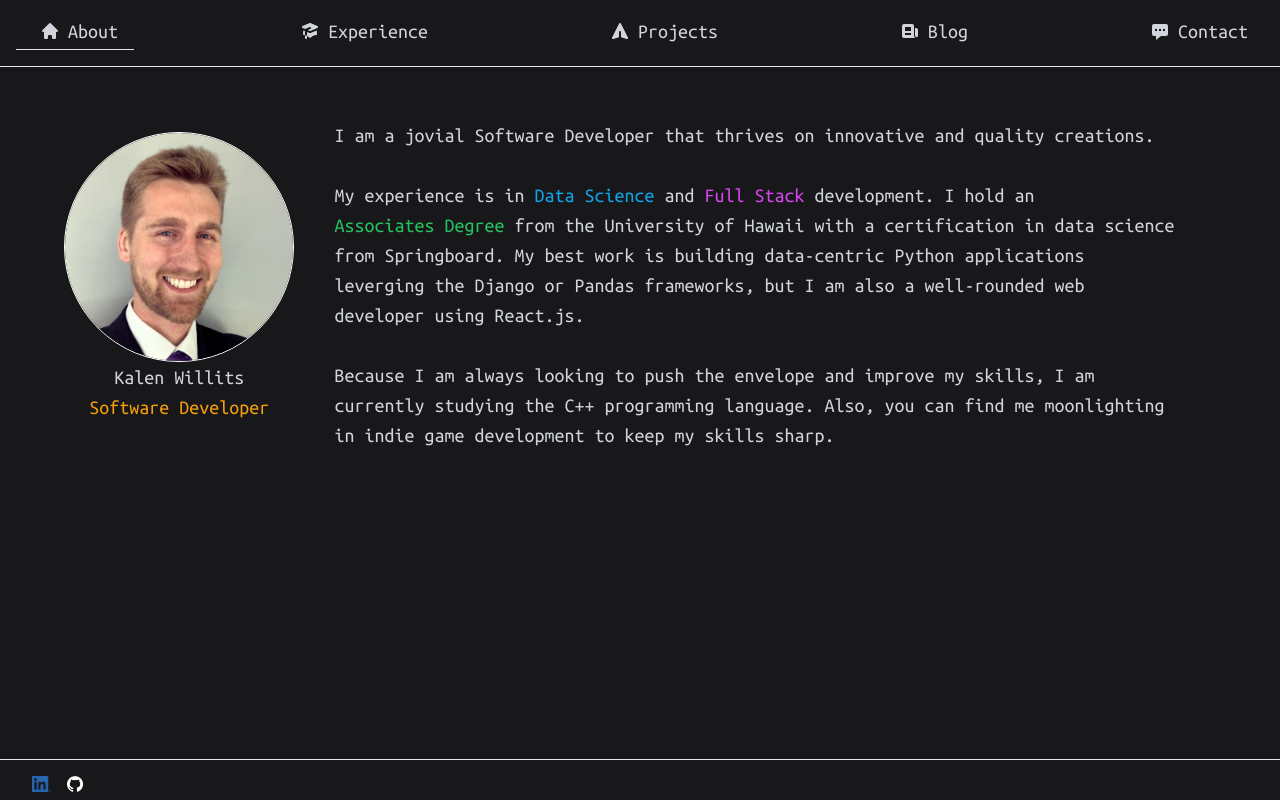
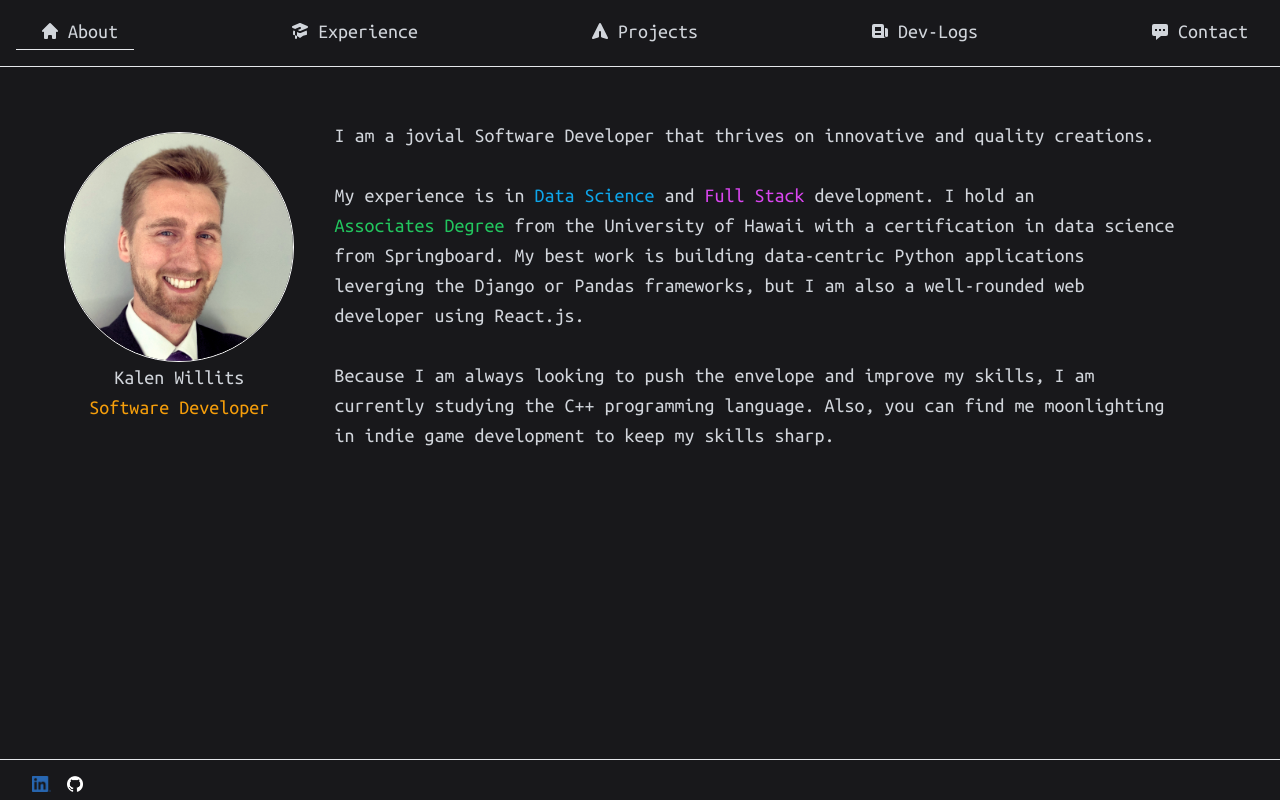
Before and after one commit to kalenwillits/portfolio, a Next.js app: page / in a window 1280 px wide. Built offline with nearby package versions, Linux system fonts and the light colour scheme.

Commit message:
Renaming blog

```diff
--- a/components/BlogCard.js
+++ b/components/DevLogCard.js
@@ -1,5 +1,5 @@
 
-const BlogCard = ({ data }) => {
+const DevLogCard = ({ data }) => {
   return (
     <div key={data.title} className="grid grid-cols-6 p-4 text-gray-300 rounded-lg border">
     <div className="col-span-6 pr-4 pb-4 mr-4 border-b md:col-span-2 md:border-b-0 md:border-r min-w-fit md:">
@@ -15,4 +15,4 @@ const BlogCard = ({ data }) => {
   )
 };
 
-export default BlogCard;
+export default DevLogCard;
--- a/data/blogs.js
+++ b/data/devLogs.js
@@ -1,4 +1,4 @@
-export const blogs =
+export const devLogs =
   [
     {
       title:
--- a/data/tabs.js
+++ b/data/tabs.js
@@ -15,8 +15,8 @@ export const tabs = [
     icon: "PaperAirplane",
   },
   {
-    title: "Blog",
-    url: "/blog/",
+    title: "Dev-Logs",
+    url: "/dev-logs/",
     icon: "Newspaper",
   },
   {
--- a/pages/blog.js
+++ /dev/null
@@ -1,18 +0,0 @@
-import Layout from "../components/Layout";
-import BlogCard from "../components/BlogCard";
-import { blogs } from "../data/blogs";
-
-const Blog = () => {
-    return (
-      <Layout activeTab="Blog">
-        <div className="md:mt-10">
-          {blogs.map((item, index) => (
-            <BlogCard data={item}/>
-            )
-          )}
-        </div>
-      </Layout>
-    );
-  };
-
-export default Blog;
--- /dev/null
+++ b/pages/dev-logs.js
@@ -0,0 +1,18 @@
+import Layout from "../components/Layout";
+import DevLogCard from "../components/DevLogCard";
+import { devLogs } from "../data/devLogs";
+
+const DevLogs = () => {
+    return (
+      <Layout activeTab="DevLogs">
+        <div className="md:mt-10">
+          {devLogs.map((item, index) => (
+            <DevLogCard data={item}/>
+            )
+          )}
+        </div>
+      </Layout>
+    );
+  };
+
+export default DevLogs;
```
Also changed, not shown: 1 other file (tests, documents, lock files or other folders).
